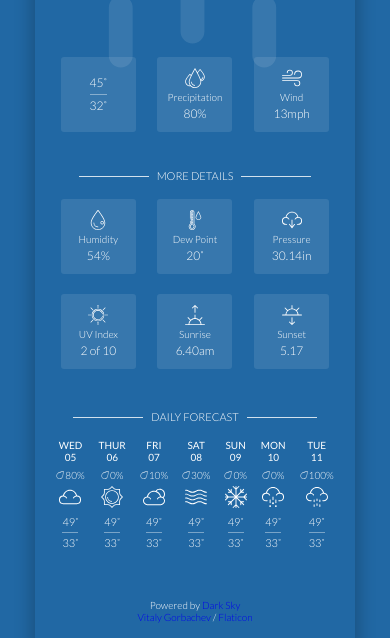
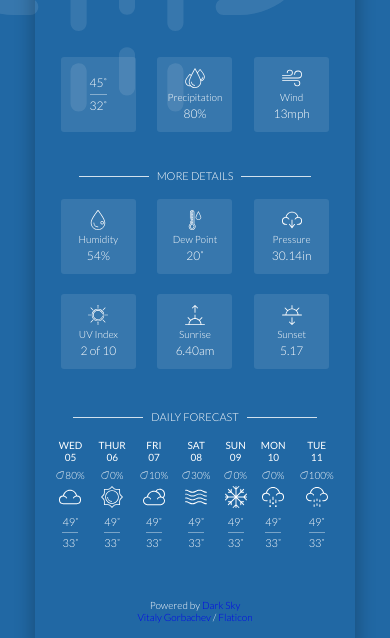
Before and after one commit to mega-bailey/weather-mlb, a website: page public/index.html in a window 390 px wide. Shown: the part 371-1009 px from the top of the page. Drawn offline with Linux system fonts and the light colour scheme; some packages are replaced by stand-ins of ours.

Commit message:
Adjust bg img phone media query

```diff
--- a/public/style.css
+++ b/public/style.css
@@ -132,11 +132,13 @@ body > img {
     position: fixed;
     transform: translate(-15%, -15%);
     height: 100%;
+    width: 100%;
     opacity: 10%;
   }
   .xlarge-icon__container > img {
-    height: 55em;
-    width: 55em;
+    height: 95%;
+    width: 95%;
+    z-index: -1;
   }
   .flip-icon__container {
     margin: 2.5rem 2.5rem 0 0;
```
